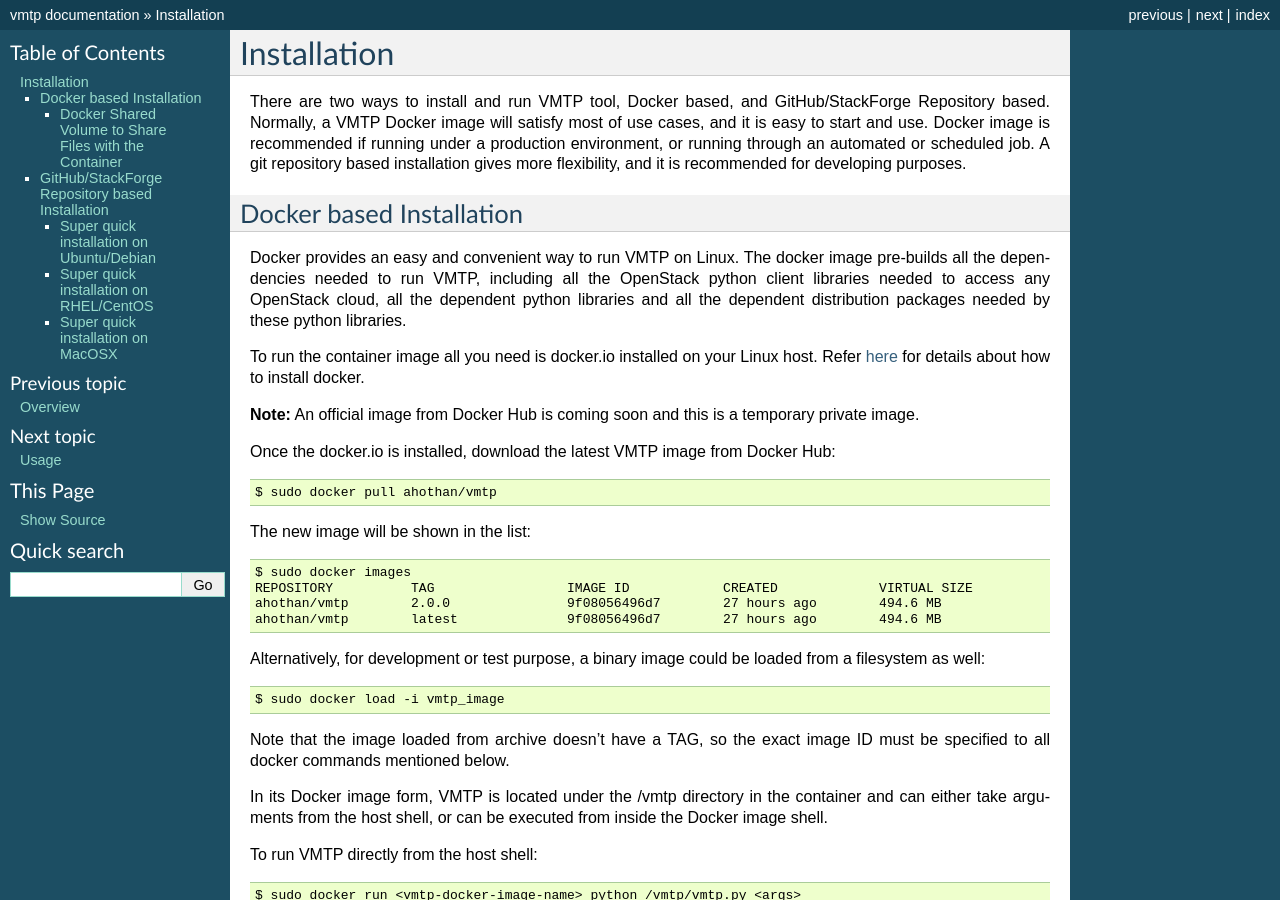
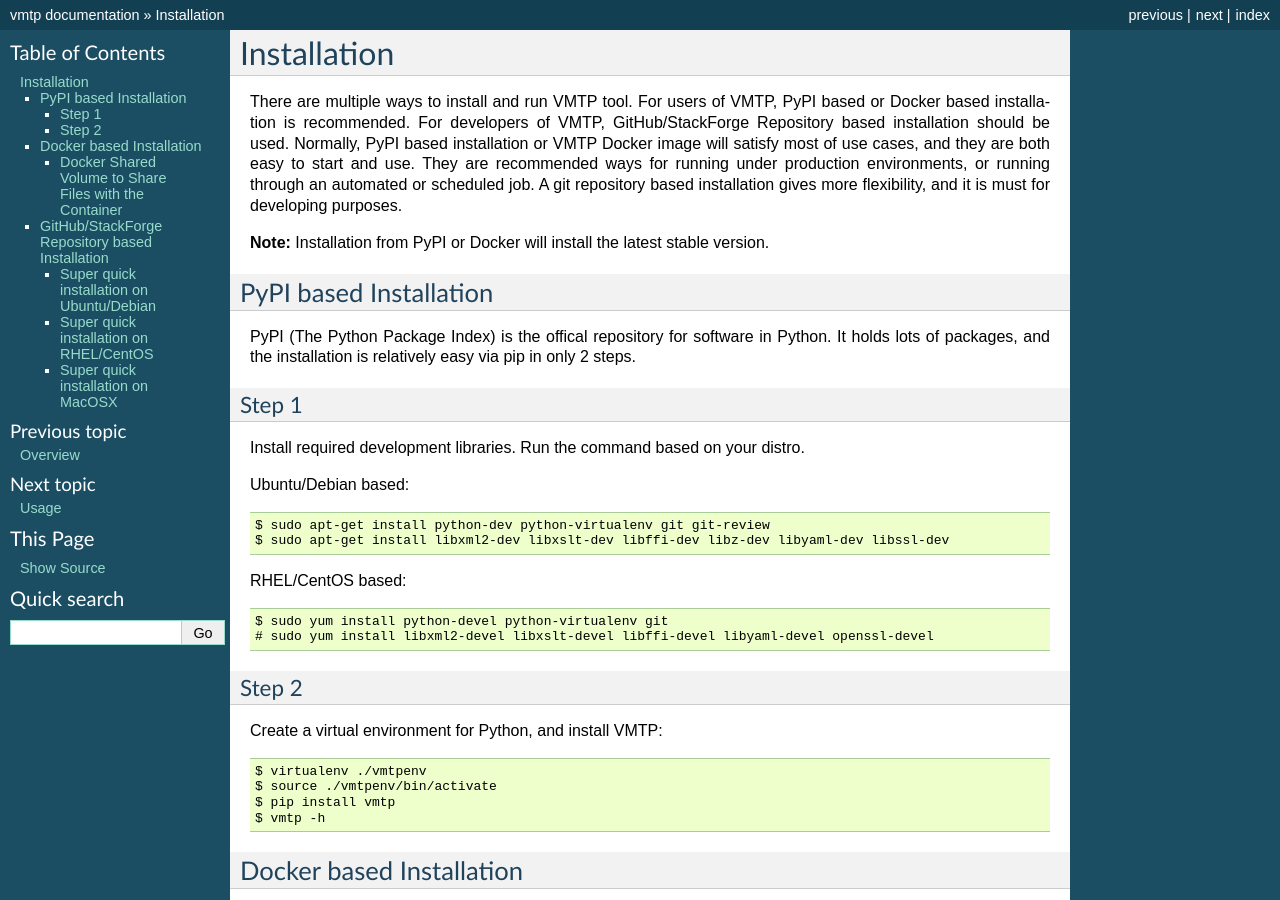
Before and after one commit to openstack-archive/vmtp, a Sphinx documentation site: the page built from doc/source/installation.rst, in a window 1280 px wide and 900 px high. Built offline with Sphinx 7.4.7, drawn with Linux system fonts in a browser that asks for light colours; pages that are not in the unit, such as notebooks, are missing from menus; the version number could not be read and is left out.

Commit message:
Add the documentation for pip based installation
Change-Id: I19f893876c95852b58ba4dee211128652436bd88

```diff
--- a/doc/source/installation.rst
+++ b/doc/source/installation.rst
@@ -2,7 +2,40 @@
 Installation
 ============
 
-There are two ways to install and run VMTP tool, Docker based, and GitHub/StackForge Repository based. Normally, a VMTP Docker image will satisfy most of use cases, and it is easy to start and use. Docker image is recommended if running under a production environment, or running through an automated or scheduled job. A git repository based installation gives more flexibility, and it is recommended for developing purposes.
+There are multiple ways to install and run VMTP tool. For users of VMTP, PyPI based or Docker based installation is recommended. For developers of VMTP, GitHub/StackForge Repository based installation should be used. Normally, PyPI based installation or VMTP Docker image will satisfy most of use cases, and they are both easy to start and use. They are recommended ways for running under production environments, or running through an automated or scheduled job. A git repository based installation gives more flexibility, and it is must for developing purposes.
+
+**Note:** Installation from PyPI or Docker will install the latest stable version.
+
+
+PyPI based Installation
+-----------------------
+
+PyPI (The Python Package Index) is the offical repository for software in Python. It holds lots of packages, and the installation is relatively easy via pip in only 2 steps.
+
+Step 1
+^^^^^^
+
+Install required development libraries. Run the command based on your distro.
+
+Ubuntu/Debian based::
+
+    $ sudo apt-get install python-dev python-virtualenv git git-review
+    $ sudo apt-get install libxml2-dev libxslt-dev libffi-dev libz-dev libyaml-dev libssl-dev
+
+RHEL/CentOS based::
+
+    $ sudo yum install python-devel python-virtualenv git
+    # sudo yum install libxml2-devel libxslt-devel libffi-devel libyaml-devel openssl-devel
+
+Step 2
+^^^^^^
+
+Create a virtual environment for Python, and install VMTP::
+
+    $ virtualenv ./vmtpenv
+    $ source ./vmtpenv/bin/activate
+    $ pip install vmtp
+    $ vmtp -h
 
 
 Docker based Installation
--- a/doc/source/usage.rst
+++ b/doc/source/usage.rst
@@ -21,7 +21,7 @@
                    [--stop-on-error] [--vm-image-url <url_to_image>]
                    [--test-description <test_description>]
 
-    OpenStack VM Throughput V2.1.1
+    OpenStack VM Throughput V2.1.4
 
     optional arguments:
       -h, --help            show this help message and exit
--- a/requirements.txt
+++ b/requirements.txt
@@ -6,14 +6,9 @@
 Babel>=1.3
 
 configure>=0.5
-ecdsa>=0.11
-jsonpatch>=1.9
-jsonschema>=2.4.0
 lxml>=3.4.0
-oslo.utils>=1.2.0
 paramiko>=1.14.0
 prettytable>=0.7.2
-pycrypto>=2.6.1
 pymongo>=2.7.2
 python-glanceclient>=0.15.0
 python-neutronclient<3,>=2.3.6
```
Also changed, not shown: test-requirements.txt (+3 -4 lines).
